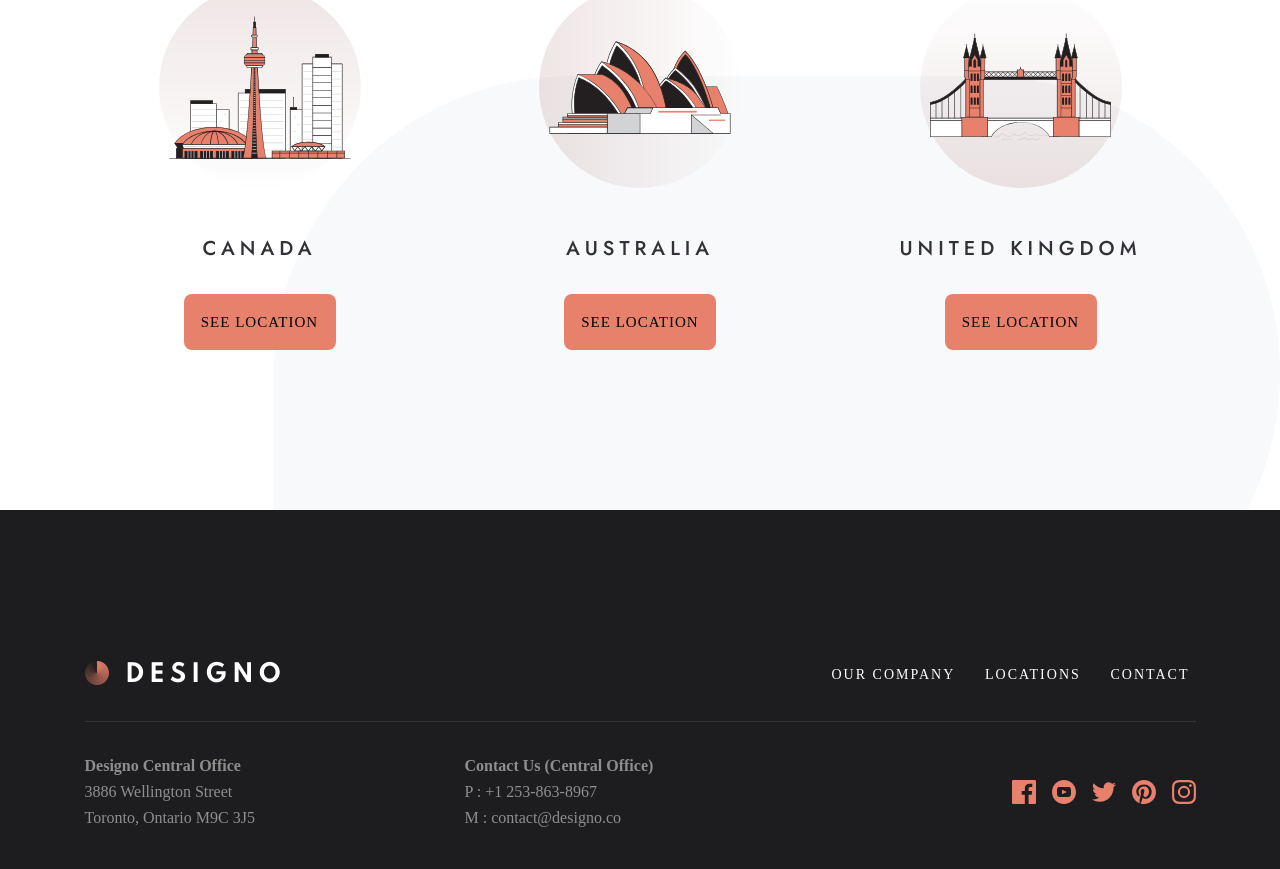
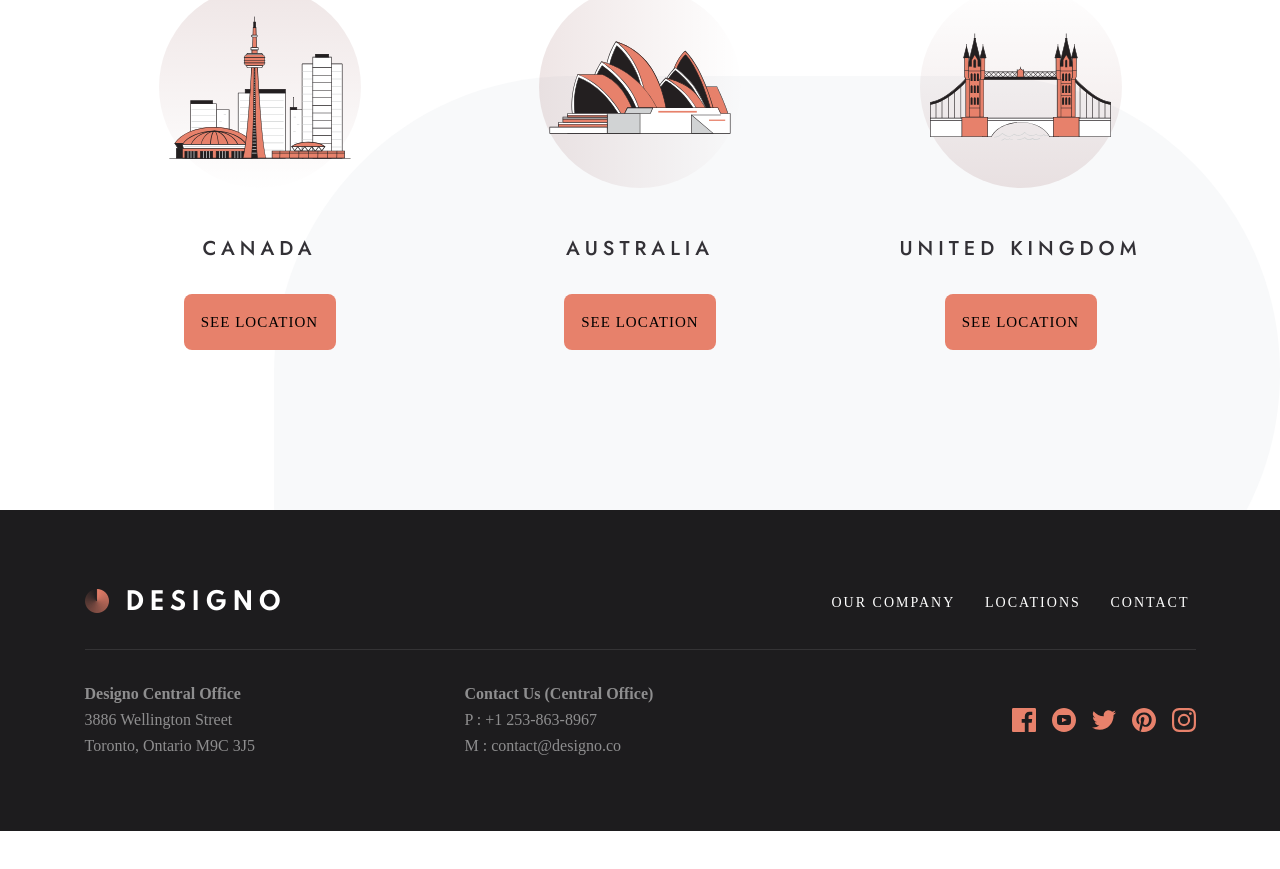
Before and after one commit to danielopq/designo, a React (Vite) app: page /contact in a window 1280 px wide. Shown: the part 809-1678 px from the top of the page. After the commit the page ends 1640 px from the top, so only its background shows below. Built offline with nearby package versions, Linux system fonts and the light colour scheme; a web font is replaced by a local one.

Commit message:
WebFooter, LetsTalk - fixed

```diff
--- a/src/components/layout/webFooter/WebFooter.tsx
+++ b/src/components/layout/webFooter/WebFooter.tsx
@@ -4,6 +4,8 @@ import { BtMedia, BtHomeLink } from '../../ui';
 import LetsTalk from './components/letsTalk/LetsTalk';
 import NavBar from '../navBar/NavBar';
 import { useWebNavigation } from '../../../utils/webNavigation';
+import { useLocation } from 'react-router-dom';
+import { useEffect, useState } from 'react';
 
 /**
  * Renders the footer section of the website, including the "Let’s Talk" component,
@@ -13,13 +15,18 @@ import { useWebNavigation } from '../../../utils/webNavigation';
  */
 const WebFooter: React.FC = () => {
 
-    const {navigateTo} = useWebNavigation();
+    const { navigateTo } = useWebNavigation();
+    const [letsTalkDisplayed, setLetsTalkDisplayed] = useState<boolean>(true);
+
+    useEffect(() => {
+        location.pathname !== '/contact' ? setLetsTalkDisplayed(true) : setLetsTalkDisplayed(false);
+    }, [location.pathname]);
 
     return (
-        <footer id="webFooter">
-            <LetsTalk />
+        <footer id="webFooter" className={letsTalkDisplayed ? 'largeFooter' : 'shortFooter'}>
+            <LetsTalk displayed={location.pathname !== '/contact'} />
             <div id="topWebfooter">
-                <BtHomeLink BtType='lightLogo' handleClick={()=>navigateTo('/')}/>
+                <BtHomeLink BtType='lightLogo' handleClick={() => navigateTo('/')} />
                 <NavBar navBarStyle='light' />
             </div>
             <div id="bottomWebfooter">
--- a/src/components/layout/webFooter/components/letsTalk/LetsTalk.tsx
+++ b/src/components/layout/webFooter/components/letsTalk/LetsTalk.tsx
@@ -2,19 +2,24 @@ import './letsTalk.scss';
 
 import { useWebNavigation } from '../../../../../utils/webNavigation';
 import { BtRegular } from '../../../../ui';
-import { useLocation } from 'react-router-dom';
+
+type LetsTalkProps = {
+    displayed?: boolean;
+}
 
 /**
- * Engagement section in the footer that encourages users to visit the contact page.
- * Automatically hides when already on the contact page.
+ * A call-to-action section in the footer that encourages users to visit the contact page.
+ * This section is hidden when already on the contact page.
  *
- * @returns {React.JSX.Element} - "Let's Talk" call-to-action section with navigation button
+ * @param {LetsTalkProps} props - Component props.
+ * @param {boolean} props.displayed - Determines whether the section should be hidden.
+ * @returns {JSX.Element} The rendered "Let’s Talk" section with a navigation button.
  */
-const LetsTalk: React.FC = () => {
-    const location = useLocation();
+const LetsTalk: React.FC<LetsTalkProps> = ({ displayed = true}) => {
+
     const { navigateTo } = useWebNavigation();
     return (
-        <section id="letsTalk" style={{display: location.pathname === '/contact' ? 'none' : 'flex'}}>
+        <section id="letsTalk" style={{display: displayed ? 'flex' : 'none'}}>
             <div>
                 <p>Let’s talk about your project</p>
                 <p>
--- a/src/components/layout/webFooter/components/letsTalk/letsTalk.scss
+++ b/src/components/layout/webFooter/components/letsTalk/letsTalk.scss
@@ -3,7 +3,7 @@
 #letsTalk {
     width: 327px;
     height: 379px;
-    margin-top: -190px;
+    margin-top: -443px;
     padding: 64px 0px;
     border-radius: 15px;
     position: absolute;
@@ -39,7 +39,7 @@
     #letsTalk {
         width: 690px;
         height: 350px;
-        margin-top: -264px;
+        margin-top: -430px;
         padding: 57px 0px;
         border-radius: 15px;
         background: var(--peach) url('../../../../../assets/img/shared/pattern-mixed-circles.svg') -20px 50%/876px 584px no-repeat;
@@ -66,7 +66,7 @@
         width: 100%;
         max-width: 1111px;
         height: 292px;
-        margin-top: -220px;
+        margin-top: -364px;
         padding: 72px 96px 46px;
         flex-direction: row;
         align-items: flex-start;
--- a/src/components/layout/webFooter/webFooter.scss
+++ b/src/components/layout/webFooter/webFooter.scss
@@ -3,7 +3,6 @@
 #webFooter {
     width: 100vw;
     max-width: 1440px;
-    height: 815px;
     padding-bottom: 24px;
     display: flex;
     flex-direction: column;
@@ -13,7 +12,6 @@
     #topWebfooter {
         width: 100%;
         max-width: 327px;
-        margin-top: 253px;
         height: 60px;
         display: inline-flex;
         align-items: flex-start;
@@ -52,6 +50,16 @@
             justify-content: space-between;
         }
     }
+}
+
+.largeFooter {
+    height: 815px;
+    padding-top: 253px;
+}
+
+.shortFooter {
+    height: 626px;
+    padding-top: 64px;
 }
 
 //############################## TABLET AND DESKTOP VERSION ##############################
@@ -96,12 +104,10 @@
 
 @include breakpoints.tablet {
     #webFooter {
-        height: 423px;
 
         #topWebfooter {
             max-width: 690px;
             height: 68px;
-            margin-top: 166px;
         }
 
         #bottomWebfooter {
@@ -113,18 +119,25 @@
             }
         }
     }
+
+    .largeFooter {
+        height: 423px;
+        padding-top: 166px;
+    }
+
+    .shortFooter {
+        height: 337px;
+        padding-top: 80px;
+    }
 }
 
 //############################## DESKTOP VERSION ##############################
 
 @include breakpoints.desktop {
     #webFooter {
-        height: 393px;
-
         #topWebfooter {
             max-width: 1111px;
             height: 68px;
-            margin-top: 144px;
         }
 
         #bottomWebfooter {
@@ -140,4 +153,14 @@
             }
         }
     }
+
+    .largeFooter {
+        height: 393px;
+        padding-top: 144px;
+    }
+
+    .shortFooter {
+        height: 321px;
+        padding-top: 72px;
+    }
 }
```
